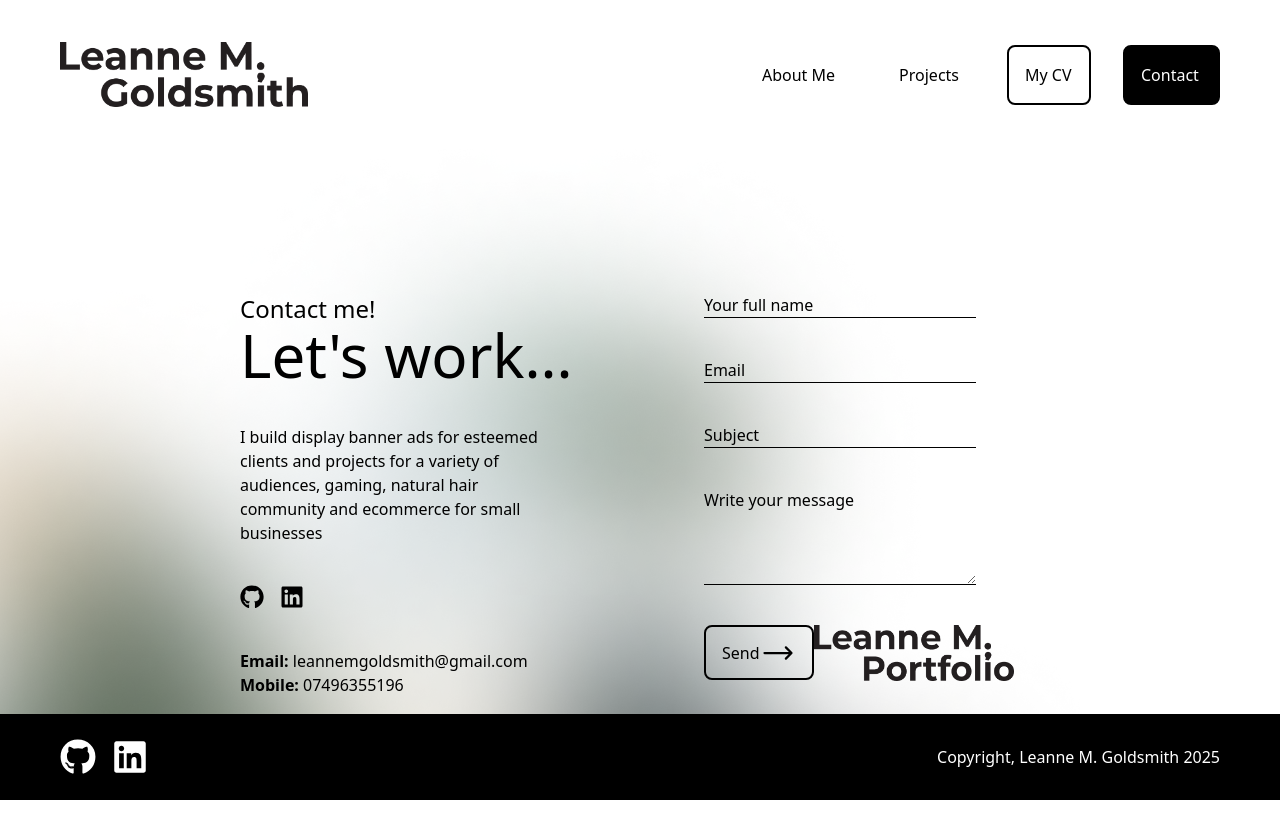
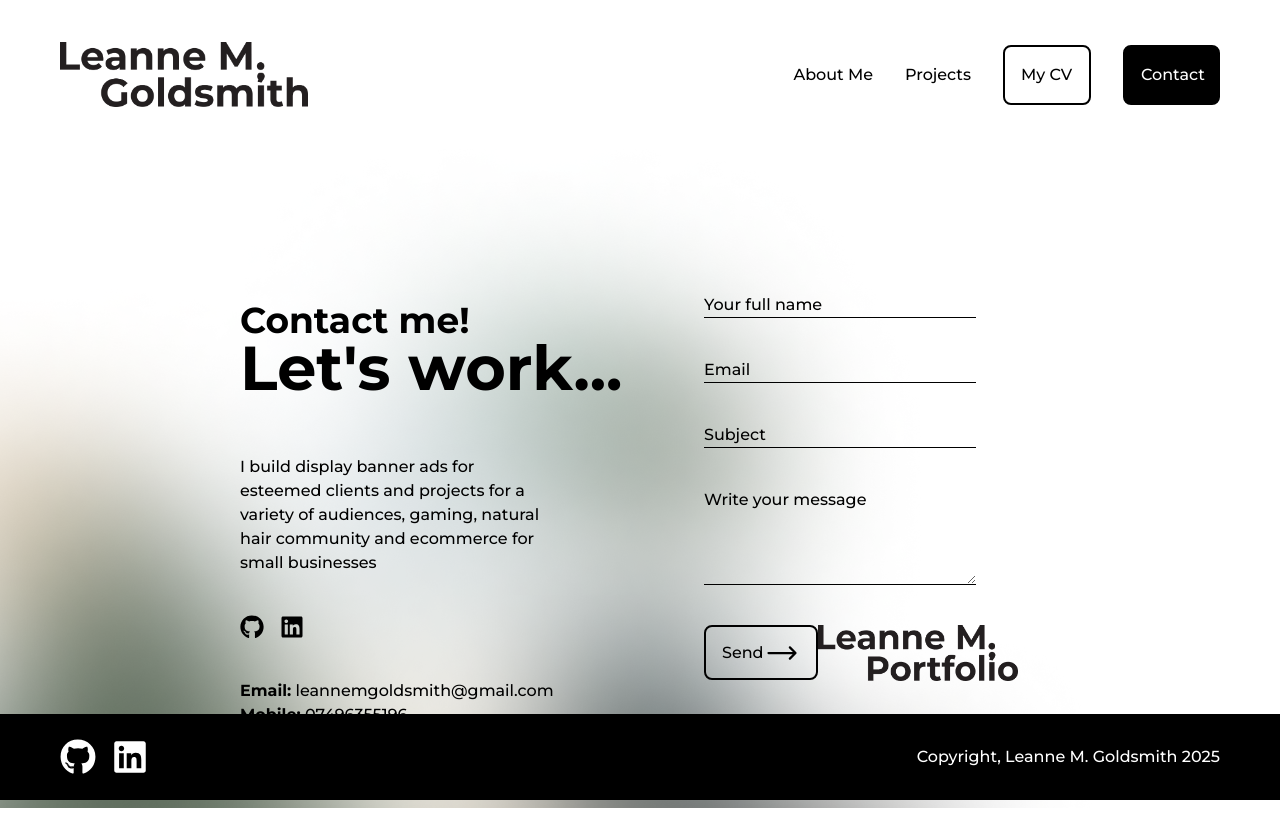
Before and after one commit to LeanneCodes/cybersecurity-portfolio, a Next.js app: page /contact in a window 1280 px wide. Before the commit the page ends 800 px from the top, so only its background shows below. Built offline with nearby package versions, Linux system fonts and the light colour scheme.

Commit message:
add font to project

```diff
--- a/app/about/page.jsx
+++ b/app/about/page.jsx
@@ -31,7 +31,7 @@ const page = () => {
             </div>
 
             <div className='flex flex-col w-full mb-10'>
-                <h1 className='mb-2 text-xl'>Skills:</h1>
+                <h1 className='mb-2 text-xl font-bold'>Skills:</h1>
                 <div className='flex gap-2 flex-wrap'>
                     <Labels className="bg-lightGrey">Mobile</Labels>
                     <Labels className="bg-sage">App</Labels>
@@ -52,10 +52,12 @@ const page = () => {
                 </p>
             </div>
 
-            <OutlineButton className=" bg-white w-[200px] h-[60px] flex justify-around items-center relative z-10 group mb-10">
-            View Portfolio
-            <HiOutlineArrowLongRight className="text-4xl transition-transform duration-300 group-hover:translate-x-2" />
-            </OutlineButton>
+            <Link href="/projects">
+                <OutlineButton className="mb-10 text-[20px] bg-white h-[60px] w-[230px] flex justify-around items-center relative z-10 group">
+                    View Portfolio
+                    <HiOutlineArrowLongRight className="text-4xl transition-transform duration-300 group-hover:translate-x-2" />
+                </OutlineButton>
+            </Link>
 
             <div>
                 <ul className="flex flex-row gap-4">
--- a/app/contact/page.jsx
+++ b/app/contact/page.jsx
@@ -32,8 +32,8 @@ const Page = () => {
         <div className='flex px-60 pt-36'>
             <div className='w-1/2'>
                 <div>
-                    <h1 className='text-2xl'>Contact me!</h1>
-                    <h2 className='text-6xl mb-10'>Let's work...</h2>
+                    <h1 className='text-[36px] font-bold'>Contact me!</h1>
+                    <h2 className='text-[62px] mt-[-25px] mb-10 font-bold'>Let's work...</h2>
 
                     <p className='w-3/4 mb-10'>I build display banner ads for esteemed clients and projects for a variety of audiences, gaming, natural hair community and ecommerce for small businesses</p>
 
--- a/app/globals.css
+++ b/app/globals.css
@@ -1,6 +1,8 @@
 @tailwind base;
 @tailwind components;
 @tailwind utilities;
+
+@import url('https://fonts.googleapis.com/css2?family=Montserrat:ital,wght@0,100..900;1,100..900&display=swap');
 
 * {
     box-sizing: border-box;
@@ -11,6 +13,8 @@
 html,
 body {
   @apply h-full m-0;
+  font-family: 'Montserrat', Arial, sans-serif;
+  font-weight: 500;
 }
 
 #__next {
--- a/app/layout.js
+++ b/app/layout.js
@@ -1,16 +1,13 @@
-import { Geist, Geist_Mono } from "next/font/google";
+import { Montserrat } from "next/font/google";
 import "./globals.css";
 import Navbar from "@/components/Navbar/Navbar";
 import Footer from "@/components/Footer/Footer";
 
-const geistSans = Geist({
-  variable: "--font-geist-sans",
+// Import Montserrat font
+const montserrat = Montserrat({
   subsets: ["latin"],
-});
-
-const geistMono = Geist_Mono({
-  variable: "--font-geist-mono",
-  subsets: ["latin"],
+  weight: ['100', '200', '300', '400', '500', '700'], // Add desired font weights
+  variable: "--font-montserrat",
 });
 
 export const metadata = {
@@ -22,7 +19,7 @@ export default function RootLayout({ children }) {
   return (
     <html lang="en" className="h-full">
       <body
-        className={`${geistSans.variable} ${geistMono.variable} antialiased min-h-screen flex flex-col bg-cover bg-center bg-no-repeat bg-faint-triangles`}
+        className={`${montserrat.variable} antialiased min-h-screen flex flex-col bg-cover bg-center bg-no-repeat bg-faint-triangles`}
       >
         {/* Navbar */}
         <Navbar />
--- a/app/page.js
+++ b/app/page.js
@@ -1,5 +1,6 @@
 import OutlineButton from "@/components/Buttons/OutlineButton";
 import Image from "next/image";
+import Link from "next/link";
 import { HiOutlineArrowLongRight } from "react-icons/hi2";
 
 export default function Home() {
@@ -16,14 +17,16 @@ export default function Home() {
           className="mt-[80px] ml-[200px] relative z-10"
         />
 
-        <h1 className="mt-[50px] ml-[200px] w-[30%] relative z-10">
+        <h1 className="mt-[50px] ml-[200px] w-[40%] relative z-10 text-[20px]">
           I build display banner ads for esteemed clients and projects for a variety of audiences, including gamers, natural hair community and ecommerce for small businesses
         </h1>
 
-        <OutlineButton className="mt-[50px] ml-[200px] bg-white w-[200px] flex justify-around items-center relative z-10 group">
-          View Portfolio
-          <HiOutlineArrowLongRight className="text-4xl transition-transform duration-300 group-hover:translate-x-2" />
-        </OutlineButton>
+        <Link href="/projects">
+          <OutlineButton className="mt-[50px] ml-[200px] text-[20px] bg-white h-[60px] w-[230px] flex justify-around items-center relative z-10 group">
+            View Portfolio
+            <HiOutlineArrowLongRight className="text-4xl transition-transform duration-300 group-hover:translate-x-2" />
+          </OutlineButton>
+        </Link>
 
         <Image
           alt="Triangles"
--- /dev/null
+++ b/app/projects/page.jsx
@@ -0,0 +1,11 @@
+import React from 'react'
+
+const page = () => {
+  return (
+    <div>
+      my projects
+    </div>
+  )
+}
+
+export default page
--- a/components/Labels/Labels.jsx
+++ b/components/Labels/Labels.jsx
@@ -2,7 +2,7 @@ import React from 'react'
 
 const Labels = ({ children, className }) => {
   return (
-    <div className={`rounded-full border-none px-4 py-2 ${className}`}>
+    <div className={`rounded-full border-none px-4 py-2 text-[14px] ${className}`}>
       {children}
     </div>
   )
--- a/components/Navbar/Navbar.jsx
+++ b/components/Navbar/Navbar.jsx
@@ -59,7 +59,7 @@ const Navbar = () => {
             <li>
               <Link
                 href="/about"
-                className={"relative py-2 px-4 group text-black"}
+                className={"relative py-2 group text-black text-[16px]"}
               >
                 About Me
                 <span
@@ -74,7 +74,7 @@ const Navbar = () => {
             <li>
               <Link
                 href="/projects"
-                className={"relative py-2 px-4 group text-black"}
+                className={"relative py-2 group text-black text-[16px]"}
               >
                 Projects
                 <span
@@ -87,12 +87,12 @@ const Navbar = () => {
               </Link>
             </li>
             <Link href="/cv">
-              <li className="btn border-2 border-black rounded-lg p-4 text-[16px] w-[84px] hover:bg-gray-100">
+              <li className="btn border-2 border-black rounded-lg p-4 text-[16px] w-[88px] hover:bg-black hover:text-white hover:border-black">
                 My CV
               </li>
             </Link>
             <Link href="/contact">
-              <li className="btn border-2 border-black rounded-lg bg-black text-white p-4 text-[16px] w-[97px] hover:bg-gray-800">
+              <li className="btn border-2 border-black rounded-lg bg-black text-white p-4 text-[16px] w-[97px] hover:bg-moss hover:border-moss hover:text-white">
                 Contact
               </li>
             </Link>
--- a/tailwind.config.mjs
+++ b/tailwind.config.mjs
@@ -24,6 +24,17 @@ export default {
         grey: "#686866",
         tan: "#D2BB99",
       },
+      fontFamily: {
+        montserrat: ['Montserrat', 'sans-serif'],
+      },
+      fontWeight: {
+        extraLight: '100',
+        light: '200',
+        regular: '400',
+        medium: '500',
+        bold: '700',
+        extraBold: '900',
+      },
     },
   },
   plugins: [],
```
